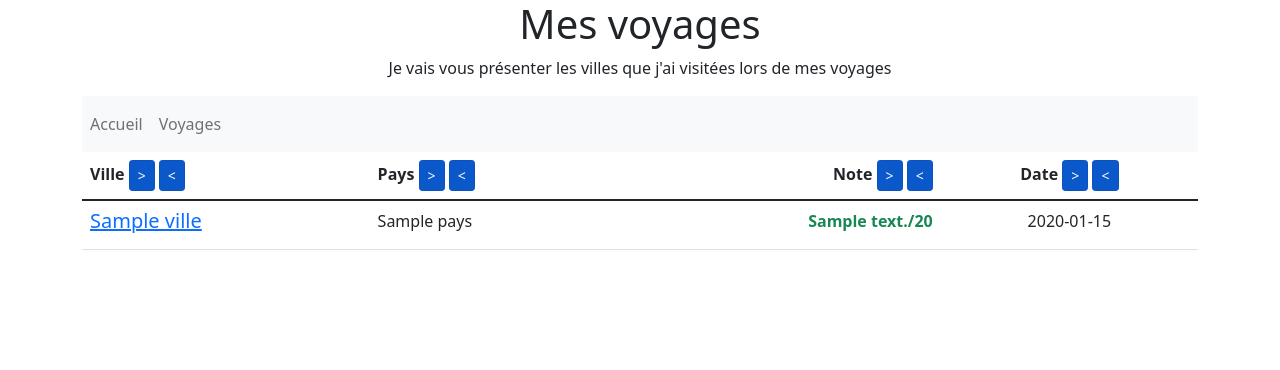
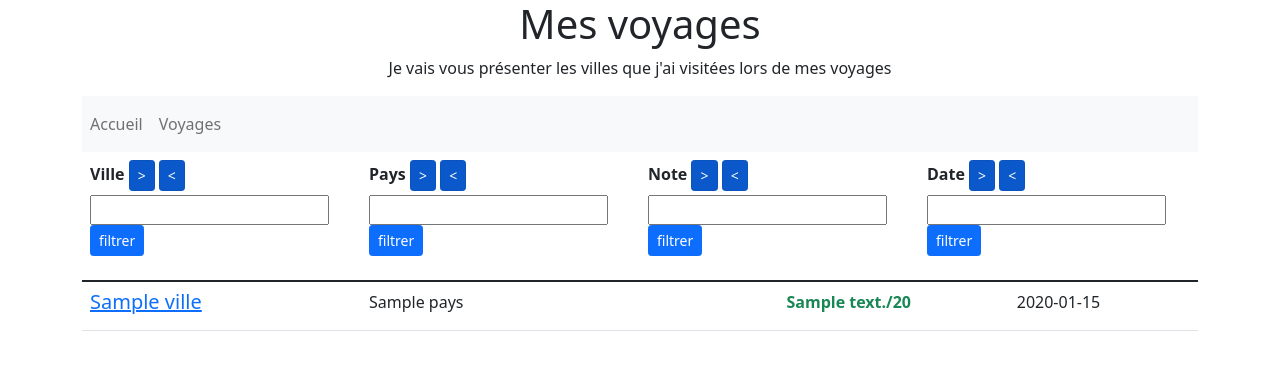
Before and after one commit to Tictack/mesvoyages, a Symfony app: template templates/pages/voyages.html.twig in a window 1280 px wide. Shown: the top 370 px of the page. Run offline with Twig, Linux system fonts and the light colour scheme; the template is opened without the code that fills it: most values are stand-ins (such as "Sample title", 1, 10 or a date in 2020); some libraries are stand-ins or nearby versions.

Commit message:
Phase 10 : ORM (filtrage des enregistrements).

```diff
--- a/templates/pages/voyages.html.twig
+++ b/templates/pages/voyages.html.twig
@@ -3,33 +3,57 @@
     <table class="table table-stripped">
         <thead>
             <tr>
-                <th class="text-left" scope="col">
+                <th class="text-left align-top" scope="col">
                     Ville
                     <a href="{{  path('voyages.sort', {champ:'ville', ordre:'ASC'}) }}"
                     <a href="#" class="btn btn-primary btn-sm active" role="button" aria-pressed="true">></a>
                     <a href="{{  path('voyages.sort', {champ:'ville', ordre:'DESC'}) }}"
                     <a href="#" class="btn btn-primary btn-sm active" role="button" aria-pressed="true"><</a>
+                    <form class="form-inline mt-1" method="POST" action="{{ path('voyages.findallequal', {champ:'ville'}) }}">
+                        <div class="form-group mr-1 mb-2">
+                            <input type="text" class="sm" name="recherche">
+                            <button type="submit" class="btn btn-primary mb-2 btn-sm">filtrer</button>
+                        </div>
+                    </form>
                 </th>
-                <th class="text-left" scope="col">
+                <th class="text-left align-top" scope="col">
                     Pays
                     <a href="{{  path('voyages.sort', {champ:'pays', ordre:'ASC'}) }}"
                     <a href="#" class="btn btn-primary btn-sm active" role="button" aria-pressed="true">></a>
                     <a href="{{  path('voyages.sort', {champ:'pays', ordre:'DESC'}) }}"
                     <a href="#" class="btn btn-primary btn-sm active" role="button" aria-pressed="true"><</a>
+                    <form class="form-inline mt-1" method="POST" action="{{ path('voyages.findallequal', {champ:'pays'}) }}">
+                        <div class="form-group mr-1 mb-2">
+                            <input type="text" class="sm" name="recherche">
+                            <button type="submit" class="btn btn-primary mb-2 btn-sm">filtrer</button>
+                        </div>
+                    </form>
                 </th>
-                <th class="text-end" scope="col">
+                <th class="text-left align-top" scope="col">
                     Note
                     <a href="{{  path('voyages.sort', {champ:'note', ordre:'ASC'}) }}"
                     <a href="#" class="btn btn-primary btn-sm active" role="button" aria-pressed="true">></a>
                     <a href="{{  path('voyages.sort', {champ:'note', ordre:'DESC'}) }}"
                     <a href="#" class="btn btn-primary btn-sm active" role="button" aria-pressed="true"><</a>
+                    <form class="form-inline mt-1" method="POST" action="{{ path('voyages.findallequal', {champ:'note'}) }}">
+                        <div class="form-group mr-1 mb-2">
+                            <input type="text" class="sm" name="recherche">
+                            <button type="submit" class="btn btn-primary mb-2 btn-sm">filtrer</button>
+                        </div>
+                    </form>
                 </th>
-                <th class="text-center" scope=" col">
+                <th class="text-left align-top" scope="col">
                     Date
                     <a href="{{  path('voyages.sort', {champ:'datecreation', ordre:'ASC'}) }}"
                     <a href="#" class="btn btn-primary btn-sm active" role="button" aria-pressed="true">></a>
                     <a href="{{  path('voyages.sort', {champ:'datecreation', ordre:'DESC'}) }}"
                     <a href="#" class="btn btn-primary btn-sm active" role="button" aria-pressed="true"><</a>
+                    <form class="form-inline mt-1" method="POST" action="{{ path('voyages.findallequal', {champ:'datecreation'}) }}">
+                        <div class="form-group mr-1 mb-2">
+                            <input type="text" class="sm" name="recherche">
+                            <button type="submit" class="btn btn-primary mb-2 btn-sm">filtrer</button>
+                        </div>
+                    </form>
                 </th>
             </tr>
         </thead>
```
Also changed, not shown: src/Controller/VoyagesController.php (+15 -0 lines), src/Repository/VisiteRepository.php (+23 -0 lines).
